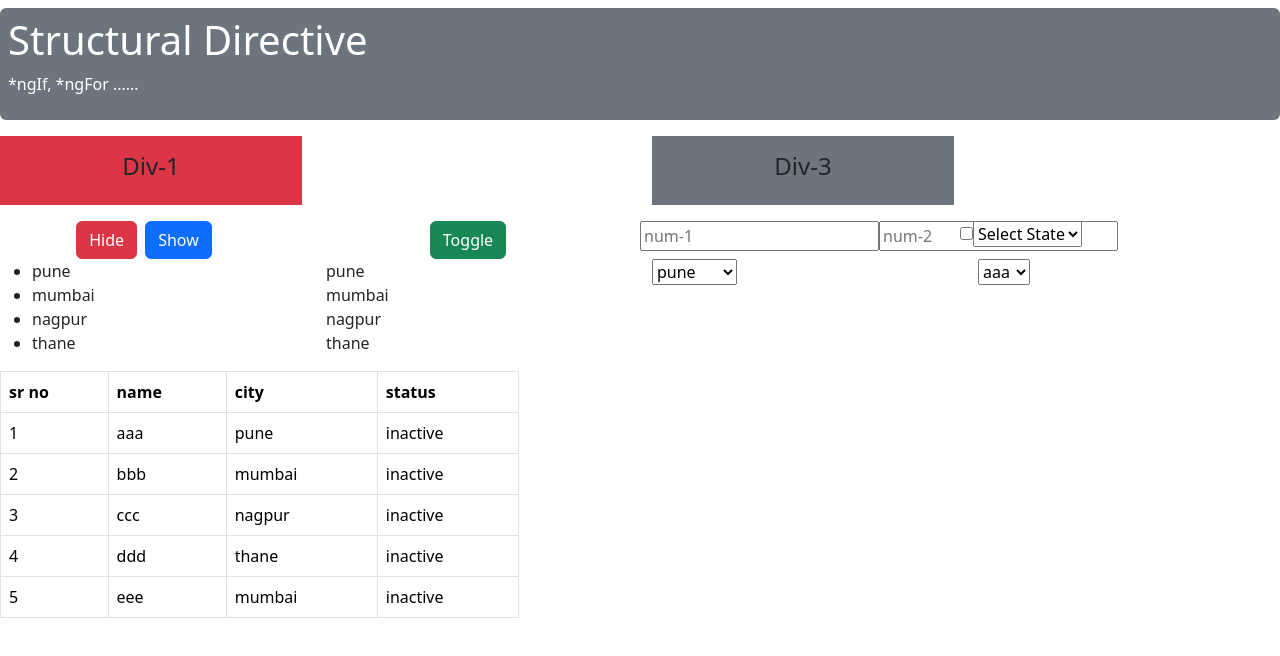
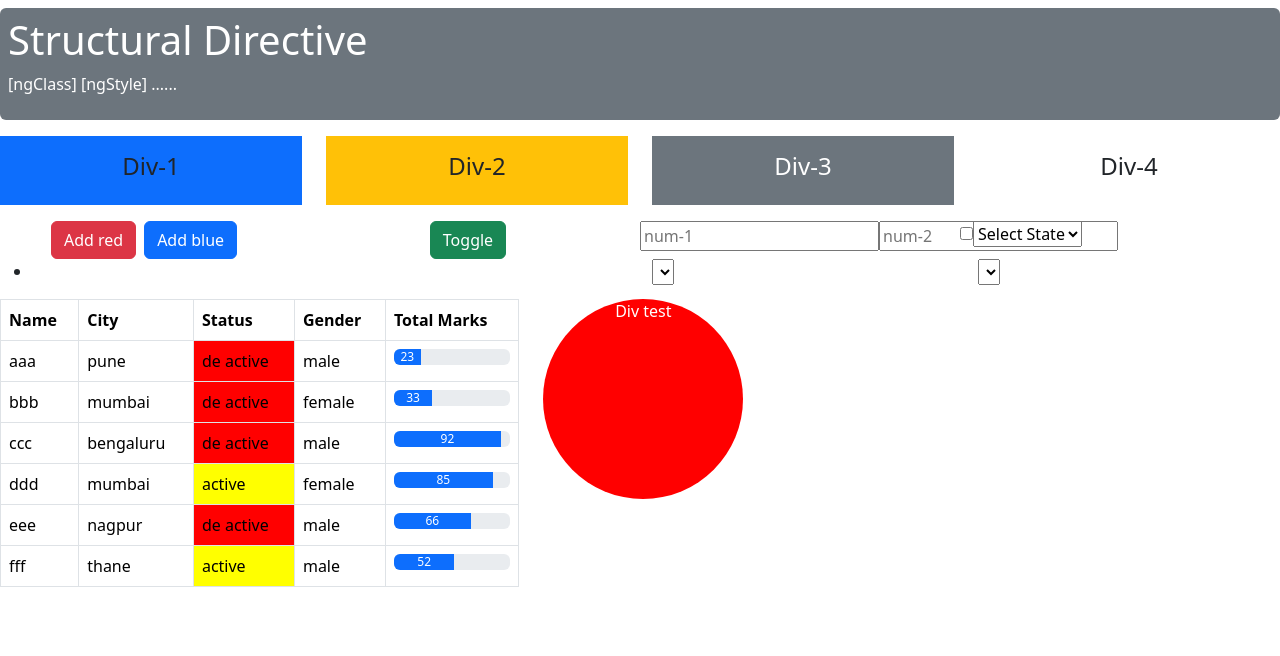
Before and after one commit to Faias46/angular-18-tutorial, an Angular app: page / in a window 1280 px wide. Shown: the top 656 px of the page. Built offline with nearby package versions, Linux system fonts and the light colour scheme.

Commit message:
attribute  directives 1  code

```diff
--- a/src/app/app.component.html
+++ b/src/app/app.component.html
@@ -6,4 +6,5 @@
 <app-add-employee></app-add-employee> -->
 
 <!-- // Adding a new component for data binding -->
-<app-structural-dir></app-structural-dir>
+<!-- <app-structural-dir></app-structural-dir>  -->
+ <app-attribute-directive></app-attribute-directive>
--- a/src/app/app.component.ts
+++ b/src/app/app.component.ts
@@ -4,12 +4,13 @@ import { Component } from '@angular/core';
 // import { AddEmployeeComponent } from './components/add-employee/add-employee.component';
 // import { DataBindingComponent } from './components/data-binding/data-binding.component';
 import { StructuralDirComponent } from './components/structural-dir/structural-dir.component';
+import { AttributeDirectiveComponent } from './components/attribute-directive/attribute-directive.component';
 
 @Component({
   selector: 'app-root',
   standalone: true,
-   imports: [//RouterOutlet,EmployeeListComponent,AddEmployeeComponent,DataBindingComponent,
-    StructuralDirComponent],
+   imports: [//RouterOutlet,EmployeeListComponent,AddEmployeeComponent,DataBindingComponent,StructuralDirComponent,
+    AttributeDirectiveComponent],
   templateUrl: './app.component.html',
   styleUrl: './app.component.css'
 })
--- /dev/null
+++ b/src/app/components/attribute-directive/attribute-directive.component.html
@@ -0,0 +1,146 @@
+<!-- Section: Header -->
+<div class="mt-2 p-2 bg-secondary text-white rounded">
+  <h1>Structural Directive</h1>
+  <p>[ngClass] [ngStyle] ......</p> <!-- Mentioning Angular attribute directives -->
+</div>
+
+<!-- Section: Four Divs Based on Conditions -->
+<div class="row pt-3">
+
+  <!-- Div-1: Uses dynamic class from component variable -->
+  <div class="col-3">
+    <div class="p-3 text-center" [ngClass]="div1bgcolor">
+      <h4>Div-1</h4>
+    </div>
+  </div>
+
+  <!-- Div-2: Changes color based on isDiv2Active boolean -->
+  <div class="col-3">
+    <div class="p-3 text-center" [ngClass]="isDiv2Active == true ? 'bg-success' : 'bg-warning'">
+      <h4>Div-2</h4>
+    </div>
+  </div>
+
+  <!-- Div-3: Compares num1 and num2 to determine styling -->
+  <div class="col-3">
+    <div class="p-3 text-center" [ngClass]="num1 == num2 ? 'bg-secondary text-white' : 'bg-warning text-primary'">
+      <h4>Div-3</h4>
+    </div>
+  </div>
+
+  <!-- Div-4: Uses isActive boolean to apply class -->
+  <div class="col-3">
+    <div class="p-3 text-center" [ngClass]="isActive ? 'bg-primary' : ''">
+      <h4>Div-4</h4>
+    </div>
+  </div>
+
+  <!-- Section: Control Buttons and Inputs -->
+  <div class="row pt-3">
+
+    <!-- Buttons to change color of Div-1 -->
+    <div class="col-3 text-center">
+      <button class="btn btn-danger" (click)="addRedclass()">Add red</button>
+      <button class="btn btn-primary mx-2" (click)="addBlueclass()">Add blue</button>
+    </div>
+
+    <!-- Button to toggle Div-2 class -->
+    <div class="col-3 text-center">
+      <button class="btn btn-success" (click)="toggleDiv2class()">Toggle</button>
+    </div>
+
+    <!-- Input fields for comparing num1 and num2 -->
+    <div class="col-3">
+      <div style="display:flex; align-items: center;">
+        <input type="text" placeholder="num-1" class="width-50" [(ngModel)]="num1">
+        <input type="text" placeholder="num-2" class="width-50" [(ngModel)]="num2">
+      </div>
+    </div>
+
+    <!-- Checkbox to bind isActive, and a select dropdown (not yet bound) -->
+    <div class="col-3">
+      <div style="display: flex; align-items: center;">
+        <input type="checkbox" class="width-50" [(ngModel)]="isActive">
+        <!-- NOTE: This select is missing [(ngModel)] binding -->
+        <select>
+          <option value="">Select State</option>
+          <option value="India">India</option>
+          <option value="USA">USA</option>
+          <option value="Shrilanka">Shrilanka</option>
+        </select>
+      </div>
+    </div>
+
+  </div>
+</div>
+
+<!-- Empty placeholder section for list and dropdown examples -->
+<div class="row">
+  <div class="col-3">
+    <ul>
+      <li></li> <!-- Placeholder for *ngFor item -->
+    </ul>
+  </div>
+
+  <div class="col-3">
+    <div></div> <!-- Placeholder for *ngFor div -->
+  </div>
+
+  <div class="col-3">
+    <select>
+      <option></option> <!-- Placeholder for *ngFor -->
+    </select>
+  </div>
+
+  <div class="col-3">
+    <select>
+      <option></option> <!-- Placeholder for *ngFor -->
+    </select>
+  </div>
+</div>
+
+<!-- Section: Student Table with Styling and Progress Bars -->
+<div class="row">
+  <div class="col-5">
+    <table class="table table-bordered">
+      <thead>
+        <tr>
+          <th>Name</th>
+          <th>City</th>
+          <th>Status</th>
+          <th>Gender</th>
+          <th>Total Marks</th>
+        </tr>
+      </thead>
+      <tbody>
+        <tr *ngFor="let stud of studentList">
+          <td>{{stud.name}}</td>
+          <td>{{stud.city}}</td>
+
+          <!-- Style status background dynamically -->
+          <td [ngStyle]="{'background-color': stud.isActive ? 'yellow':'red'}">
+            <span>{{stud.isActive ? 'active' : 'de active'}}</span>
+          </td>
+
+          <td>{{stud.gender}}</td>
+
+          <!-- Show total marks as progress bar -->
+          <td>
+            <div class="progress">
+              <div class="progress-bar" [ngStyle]="{'width': stud.totalmarks + '%'}">
+                {{stud.totalmarks}}
+              </div>
+            </div>
+          </td>
+        </tr>
+      </tbody>
+    </table>
+  </div>
+
+  <!-- Section: Custom styled div using ngStyle -->
+  <div class="col-5">
+    <div [ngStyle]="customerStyle">
+      Div test
+    </div>
+  </div>
+</div>
--- /dev/null
+++ b/src/app/components/attribute-directive/attribute-directive.component.ts
@@ -0,0 +1,63 @@
+// Import necessary Angular modules
+import { CommonModule } from '@angular/common';
+import { Component } from '@angular/core';
+import { FormsModule } from '@angular/forms';
+
+// Define the component metadata
+@Component({
+  selector: 'app-attribute-directive',              // Selector used in HTML to render this component
+  standalone: true,                                 // Enables this component to be used without being declared in a module
+  imports: [CommonModule, FormsModule],             // Importing required modules like CommonModule and FormsModule
+  templateUrl: './attribute-directive.component.html', // External HTML template
+  styleUrl: './attribute-directive.component.css'      // External CSS file
+})
+export class AttributeDirectiveComponent {
+
+  // Used for binding dynamic class to Div-1 using ngClass
+  div1bgcolor: string = "bg-primary";
+
+  // Used for toggling class in Div-2 using boolean
+  isDiv2Active: boolean = false;
+
+  // Variables used for comparing numbers (used with ngClass on Div-3)
+  num1: string = '';
+  num2: string = '';
+
+  // Used to control visibility or styling via ngIf/ngClass etc.
+  isActive: boolean = false;
+
+  // Custom inline styles applied to a div (can be used with [ngStyle])
+  customerStyle: any = {
+    'color': 'white',
+    'background-color': 'red',
+    'width': '200px',
+    'height': '200px',
+    'border-radius': '50%',          // Makes it circular
+    'text-align': 'center'           // Centers the text inside
+  };
+
+  // Sample student list with multiple properties, including 'isActive' for conditional styling
+  studentList: any[] = [
+    { studId: 12, totalmarks: 23, gender: 'male', name: 'aaa', city: 'pune', isActive: false },
+    { studId: 22, totalmarks: 33, gender: 'female', name: 'bbb', city: 'mumbai', isActive: false },
+    { studId: 22, totalmarks: 92, gender: 'male', name: 'ccc', city: 'bengaluru', isActive: false },
+    { studId: 22, totalmarks: 85, gender: 'female', name: 'ddd', city: 'mumbai', isActive: true },
+    { studId: 22, totalmarks: 66, gender: 'male', name: 'eee', city: 'nagpur', isActive: false },
+    { studId: 22, totalmarks: 52, gender: 'male', name: 'fff', city: 'thane', isActive: true },
+  ];
+
+  // Change Div-1 class to red background
+  addRedclass() {
+    this.div1bgcolor = "bg-danger";
+  }
+
+  // Change Div-1 class to blue background
+  addBlueclass() {
+    this.div1bgcolor = "bg-primary";
+  }
+
+  // Toggle the boolean flag to switch classes for Div-2
+  toggleDiv2class() {
+    this.isDiv2Active = !this.isDiv2Active;
+  }
+}
--- a/src/app/components/structural-dir/structural-dir.component.html
+++ b/src/app/components/structural-dir/structural-dir.component.html
@@ -41,9 +41,9 @@
     <!-- Buttons for Show/Hide -->
     <div class="col-3 text-center">
       <!-- Hide Div-2 -->
-      <button class="btn btn-danger" (click)="hideDiv2()">Hide</button>
+      <button class="btn btn-danger" (click)="hideDiv2()">Add red</button>
       <!-- Show Div-1 -->
-      <button class="btn btn-primary mx-2" (click)="showDiv1()">Show</button>
+      <button class="btn btn-primary mx-2" (click)="showDiv1()">Add blue</button>
     </div>
 
     <!-- Toggle Div-2 -->
@@ -126,5 +126,5 @@
                 </tr>
             </tbody>
         </table>
-    </div>
+     </div>
 </div>
```
Also changed, not shown: src/app/components/attribute-directive/attribute-directive.component.css (added), 1 other file (tests, documents, lock files or other folders).
